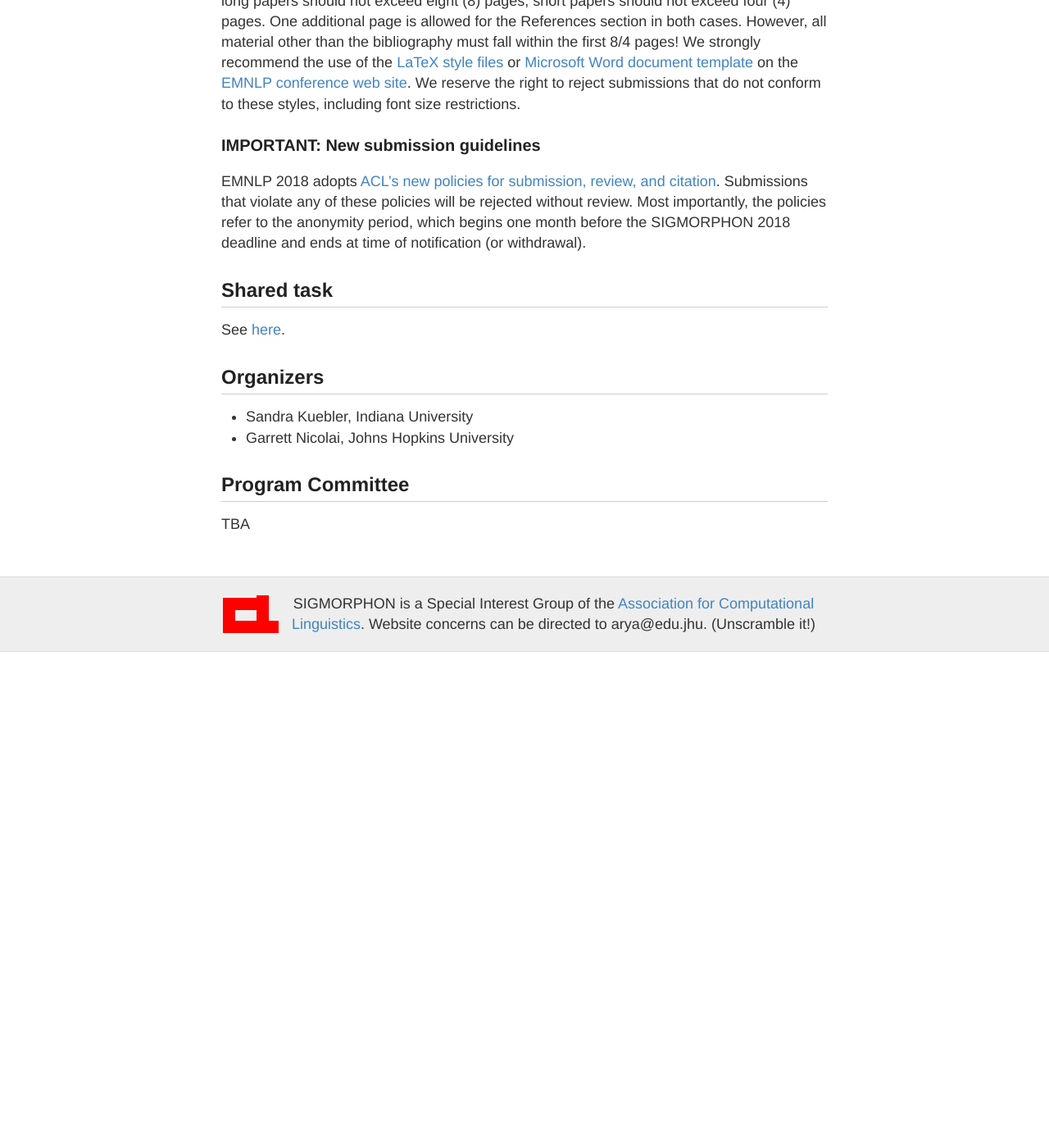
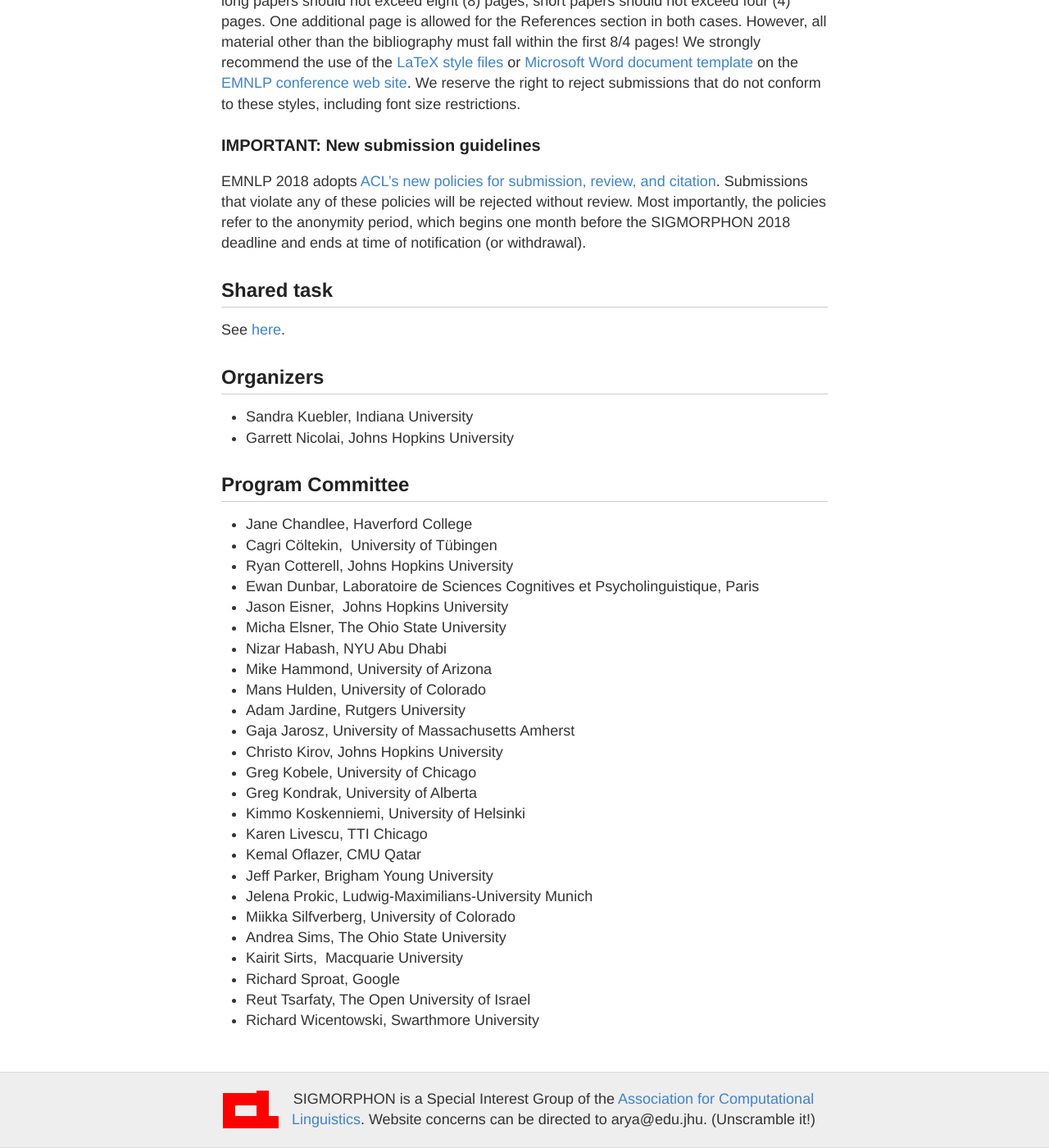
Before and after one commit to sigmorphon/sigmorphon.github.io, a Jekyll site: the page built from workshops/2018.md, in a window 1280 px wide and 1400 px high, scrolled down 1812 px. Shown: the whole window at 82% size. Built offline with Jekyll 4.4.1, drawn with Linux system fonts in a browser that asks for light colours; before the commit the page ends 2607 px from its top, so only the background shows below that; some of the changed text lies outside the part shown.

Commit message:
Add 2018 conf. PC and submission

```diff
--- a/workshops/2018.md
+++ b/workshops/2018.md
@@ -39,7 +39,7 @@
 
 ## Paper submission
 
-**Online submission link:** TBA
+**Online submission link:** https://www.softconf.com/emnlp2018/SIGMORPHON/
 
 ### Content
 
@@ -76,4 +76,28 @@
 
 ## Program Committee
 
-TBA
+- Jane Chandlee, Haverford College
+- Cagri Cöltekin,  University of Tübingen
+- Ryan Cotterell, Johns Hopkins University
+- Ewan Dunbar, Laboratoire de Sciences Cognitives et Psycholinguistique, Paris
+- Jason Eisner,  Johns Hopkins University
+- Micha Elsner, The Ohio State University
+- Nizar Habash, NYU Abu Dhabi
+- Mike Hammond, University of Arizona
+- Mans Hulden, University of Colorado
+- Adam Jardine, Rutgers University
+- Gaja Jarosz, University of Massachusetts Amherst
+- Christo Kirov, Johns Hopkins University
+- Greg Kobele, University of Chicago
+- Greg Kondrak, University of Alberta
+- Kimmo Koskenniemi, University of Helsinki
+- Karen Livescu, TTI Chicago
+- Kemal Oflazer, CMU Qatar
+- Jeff Parker, Brigham Young University
+- Jelena Prokic, Ludwig-Maximilians-University Munich
+- Miikka Silfverberg, University of Colorado
+- Andrea Sims, The Ohio State University
+- Kairit Sirts,  Macquarie University
+- Richard Sproat, Google
+- Reut Tsarfaty, The Open University of Israel
+- Richard Wicentowski, Swarthmore University
```
